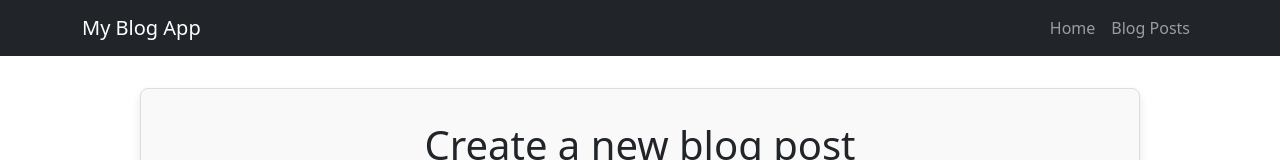
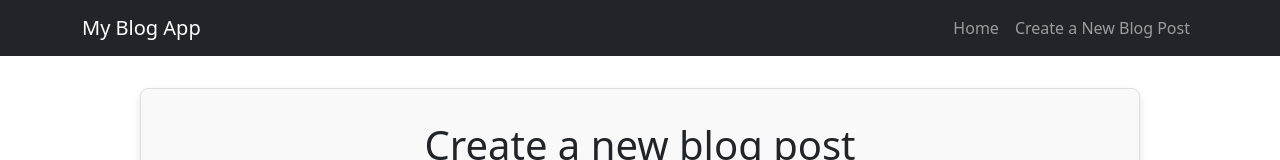
Before and after one commit to matthewgstillman/ASP.NET-React-Blog-App, a React (Create React App) app in the folder blog-frontend/: page / in a window 1280 px wide. Shown: the top 160 px of the page. Built offline with nearby package versions, Linux system fonts and the light colour scheme.

Commit message:
routing and other updates

```diff
--- a/blog-frontend/src/App.tsx
+++ b/blog-frontend/src/App.tsx
@@ -16,8 +16,8 @@ const App: React.FC = () => {
                         <Navbar.Toggle aria-controls="basic-navbar-nav" />
                         <Navbar.Collapse id="basic-navbar-nav">
                             <Nav className="ms-auto">
-                                <Nav.Link as={Link} to="/">Home</Nav.Link>
-                                <Nav.Link as={Link} to="/posts">Blog Posts</Nav.Link>
+                                <Nav.Link as={Link} to="/posts">Home</Nav.Link>
+                                <Nav.Link as={Link} to="/">Create a New Blog Post</Nav.Link>
                             </Nav>
                         </Navbar.Collapse>
                     </Container>
@@ -38,7 +38,6 @@ const App: React.FC = () => {
                             path="/posts"
                             element={
                                 <>
-                                    <h1 className="mb-4">All Blog Posts</h1>
                                     <BlogPosts />
                                 </>
                             }
--- a/blog-frontend/src/components/BlogPosts.tsx
+++ b/blog-frontend/src/components/BlogPosts.tsx
@@ -86,6 +86,7 @@ const BlogPosts: React.FC = () => {
 
     return (
         <div className="mainContainer">
+            <h1 className="mb-4">All Blog Posts</h1>
             {posts.map((post) => (
                 <div className="blogPostsContainer" key={post.id}>
                     <Card className="mb-4 shadow-sm">
@@ -132,7 +133,6 @@ const BlogPosts: React.FC = () => {
                             )}
                         </Card.Body>
 
-                        {/* Footer Section with Comment Count and Comments List */}
                         <Card.Footer className="text-muted">
                             <Card.Title className="mt-4">
                                 {post.comments.length} {post.comments.length === 1 ? 'comment' : 'comments'}
```
